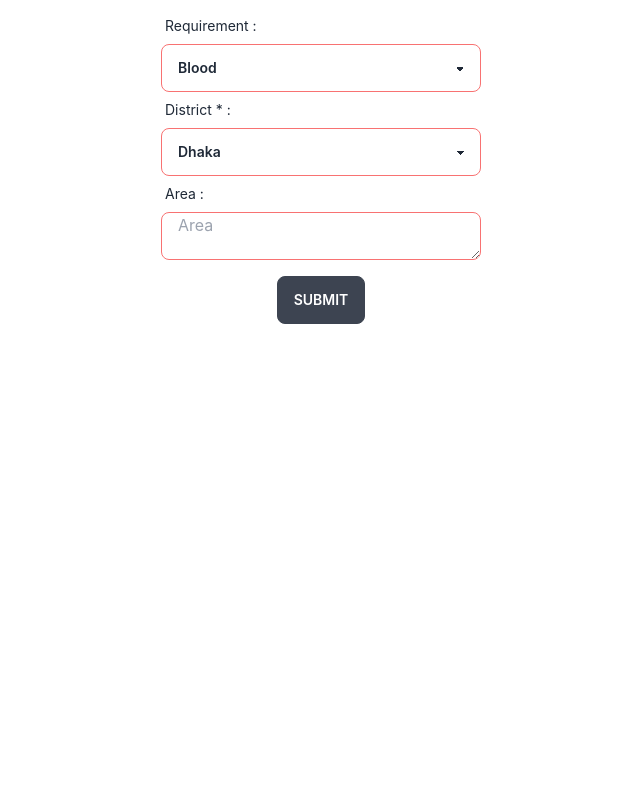
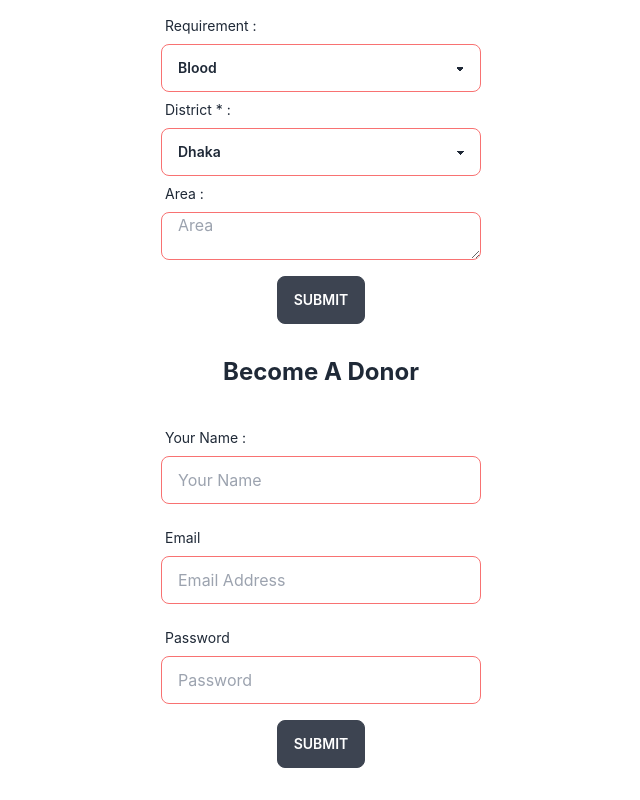
Before and after one commit to tayefulislam/blood-donation, a React (Create React App) app: page /makeRequests in a window 1280 px wide. Shown: the part 822-1622 px from the top of the page, without its empty margins (319-959 px from the left). Before the commit the page ends 1178 px from the top, so only its background shows below. Built offline with nearby package versions, Linux system fonts and the light colour scheme; no server answers.

Commit message:
Register form created

```diff
--- a/src/App.js
+++ b/src/App.js
@@ -7,6 +7,7 @@ import Header from './Pages/Shared/Header/Header';
 import MakeBloodRequest from './Pages/User/MakeBloodRequest/MakeBloodRequest';
 import { Route, Routes } from 'react-router-dom';
 import Home from './Pages/Home/Home';
+import Register from './Pages/Register/Register';
 
 function App() {
   return (
@@ -21,6 +22,8 @@ function App() {
         <Route path='/makeRequests' element={<MakeBloodRequest></MakeBloodRequest>}></Route>
       </Routes>
 
+      <Register></Register>
+
 
 
 
--- /dev/null
+++ b/src/Pages/Register/Register.js
@@ -0,0 +1,92 @@
+import React from 'react';
+import { useCreateUserWithEmailAndPassword, useUpdateProfile } from 'react-firebase-hooks/auth';
+
+import auth from '../../firebase.init'
+const Register = () => {
+
+    const [
+        createUserWithEmailAndPassword,
+        user,
+        loading,
+        error,
+    ] = useCreateUserWithEmailAndPassword(auth);
+
+    const [updateProfile, updating, updateError] = useUpdateProfile(auth);
+
+    const handleRegister = async (event) => {
+        event.preventDefault()
+
+        const name = event.target.name.value;
+        const email = event.target.email.value;
+        const password = event.target.password.value;
+
+        await createUserWithEmailAndPassword(email, password)
+        await updateProfile({ displayName: name })
+
+        console.log(password, name, email)
+
+
+
+    }
+    return (
+        <div className='flex justify-center items-center'>
+
+            <div className='card w-96'>
+
+                <h1 className='text-center text-2xl font-bold'>Become A Donor</h1>
+
+                <div className='card-body'>
+
+
+                    <form onSubmit={handleRegister} >
+
+                        <div class="form-control w-full max-w-xs">
+                            <label class="label">
+                                <span class="label-text">Your Name :</span>
+
+                            </label>
+                            <input type="text" required placeholder="Your Name" name='name' class="input input-bordered input-error w-full max-w-xs" />
+                            <label class="label">
+
+                            </label>
+                        </div>
+                        <div class="form-control w-full max-w-xs">
+                            <label class="label">
+                                <span class="label-text">Email</span>
+
+                            </label>
+                            <input type="email" required placeholder="Email Address" name='email' class="input input-bordered input-error w-full max-w-xs" />
+                            <label class="label">
+
+                            </label>
+                        </div>
+                        <div class="form-control w-full max-w-xs">
+                            <label class="label">
+                                <span class="label-text">Password</span>
+
+                            </label>
+                            <input type="password" required placeholder="Password" name='password' class="input input-bordered input-error w-full max-w-xs" />
+                            <label class="label">
+
+                            </label>
+                        </div>
+
+
+                        <div className='flex justify-center items-center'>
+                            <input className='btn' type="submit" value="Submit" />
+                        </div>
+
+                    </form>
+
+                </div>
+
+
+            </div>
+
+
+
+        </div>
+    );
+};
+
+export default Register;
--- a/src/Pages/Shared/Header/Header.js
+++ b/src/Pages/Shared/Header/Header.js
@@ -1,6 +1,15 @@
 import React from 'react';
+import { useAuthState } from 'react-firebase-hooks/auth';
+import auth from '../../../firebase.init';
+
+
 
 const Header = () => {
+
+    const [user, loading, error] = useAuthState(auth);
+
+    console.log(user)
+
     return (
         <div class="navbar bg-base-100">
             <div class="navbar-start">
```
